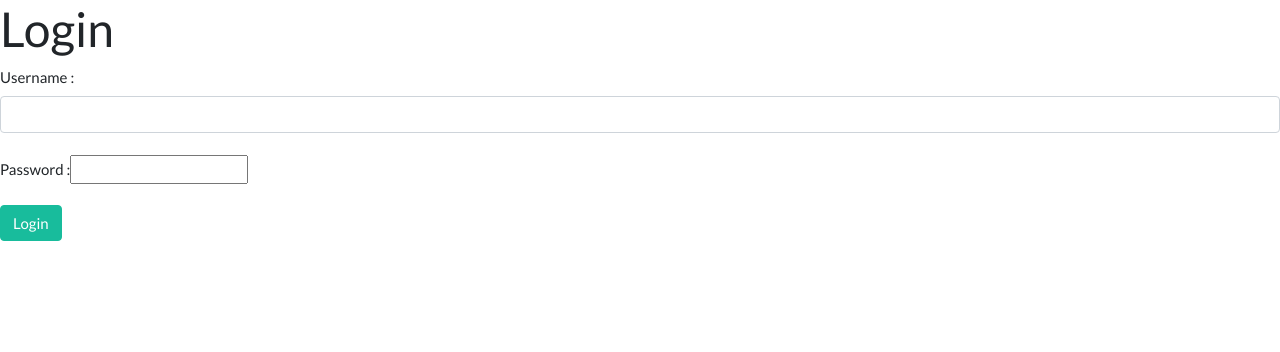
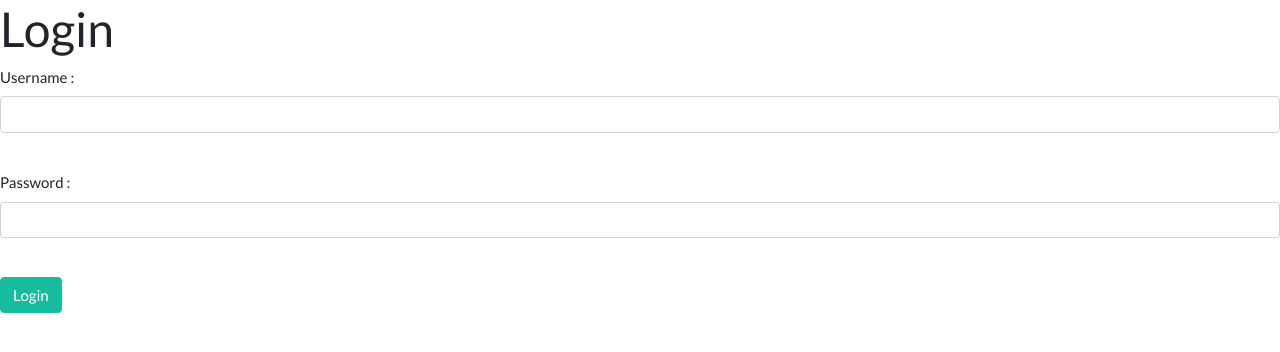
Before and after one commit to RomainCapo/TripViewer, a PHP site: page / in a window 1280 px wide. Shown: the top 352 px of the page. Run offline with PHP 8.4, Linux system fonts and the light colour scheme.

Commit message:
Add .htaccess

```diff
--- a/app/controllers/IndexController.php
+++ b/app/controllers/IndexController.php
@@ -4,7 +4,7 @@ class IndexController
 {
     public function index()
     {
-        return Helper::view("index");
+        echo 'index';
     }
 
 }
--- a/app/routes.php
+++ b/app/routes.php
@@ -1,7 +1,8 @@
 <?php
 
 $router->define([
+  'index' => 'ConnectionController',
   '' => 'ConnectionController',
-  'index' => 'ConnectionController',
+
   'login' => 'ConnectionController@parseLogin'
 ]);
--- a/app/views/login.view.php
+++ b/app/views/login.view.php
@@ -5,9 +5,11 @@
 <h1>Login</h1>
 
 <form action="login" method="post">
-  <label for="username">Username : </label><input class="form-control" id="username" type="text" name="username" required autocomplete="off"/><br/>
   <div class="form-group">
-    <label for="password">Password : </label><input id="password" type="password" name="password" required autocomplete="off"/><br/>
+    <label for="username">Username : </label><input class="form-control" id="username" type="text" name="username" required autocomplete="off"/><br/>
+  </div>
+  <div class="form-group">
+    <label for="password">Password : </label><input class="form-control" id="password" type="password" name="password" required autocomplete="off"/><br/>
   </div>
   <button type="button" class="btn btn-success" >Login</button>
 
--- a/config.php
+++ b/config.php
@@ -2,7 +2,7 @@
 
 return [
   'database' => [
-    'dbname' => 'task',
+    'dbname' => 'tripviewer',
     'username' => 'root',
     'password' => '',
     'connection' => 'mysql:host=127.0.0.1',
--- a/core/bootstrap.php
+++ b/core/bootstrap.php
@@ -5,6 +5,7 @@ require 'core/Request.php';
 require 'core/App.php';
 require 'helpers/Helper.php';
 require 'core/database/Model.php';
+require 'app/controllers/ConnectionController.php';
 
 App::load_config("config.php");
 
```
